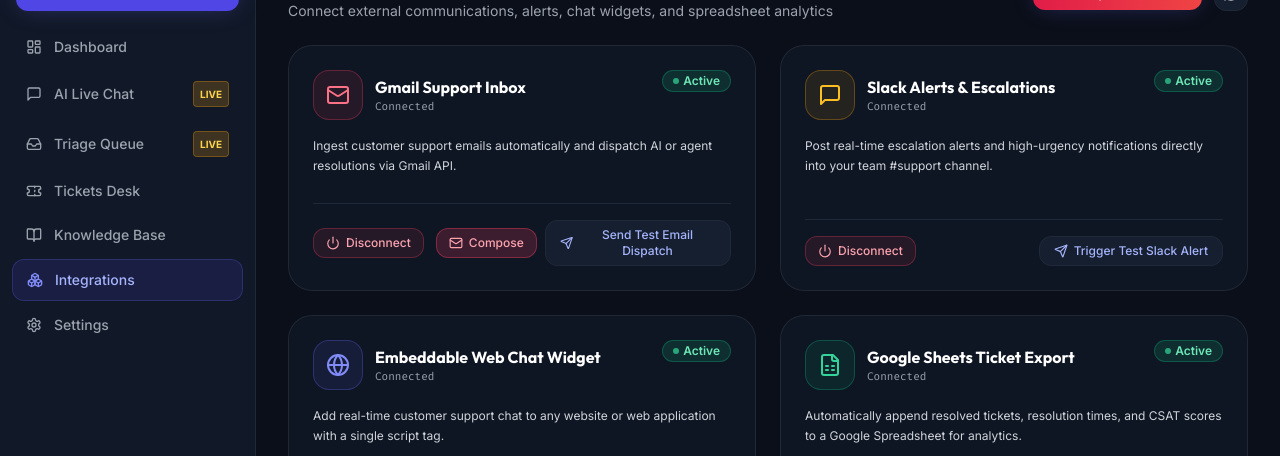
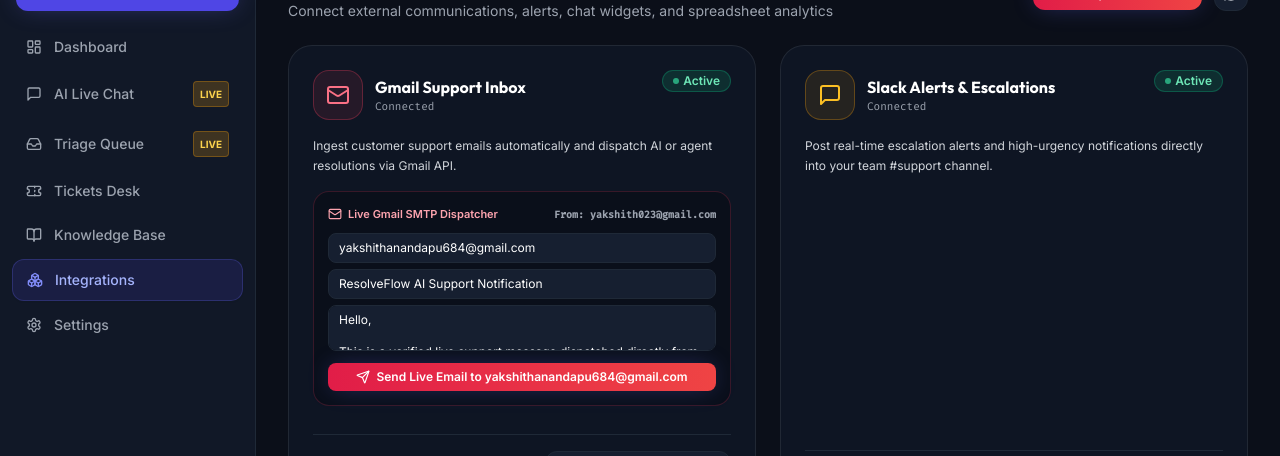
Before and after one commit to YAKSHITH684/AI-Customer-Support, a Next.js app in the folder client/: page /integrations in a window 1280 px wide. Shown: the part 129-585 px from the top of the page. Built offline with nearby package versions, Linux system fonts and the light colour scheme; no server answers; sample sign-in values are in the browser's storage.

Commit message:
feat(ui): add inline Gmail SMTP dispatcher box inside Gmail integration card

```diff
--- a/client/src/pages/integrations.js
+++ b/client/src/pages/integrations.js
@@ -294,6 +294,67 @@
                       {p.desc}
                     </p>
 
+                    {/* Inline Live Email Dispatcher for Gmail */}
+                    {p.id === 'gmail' && isConnected && (
+                      <div className="p-3.5 rounded-2xl bg-dark-bg/80 border border-rose-500/20 space-y-2.5 mt-2">
+                        <div className="flex items-center justify-between text-[11px] text-rose-300 font-semibold">
+                          <span className="flex items-center gap-1.5">
+                            <Mail className="w-3.5 h-3.5" />
+                            Live Gmail SMTP Dispatcher
+                          </span>
+                          <span className="text-[10px] text-gray-400 font-mono">From: yakshith023@gmail.com</span>
+                        </div>
+
+                        {emailStatus && (
+                          <div className={`p-2 rounded-xl text-[11px] flex items-center gap-1.5 ${emailStatus.success ? 'bg-emerald-500/10 text-emerald-300 border border-emerald-500/20' : 'bg-rose-500/10 text-rose-300 border border-rose-500/20'}`}>
+                            {emailStatus.success ? <CheckCircle2 className="w-3.5 h-3.5 flex-shrink-0" /> : <AlertTriangle className="w-3.5 h-3.5 flex-shrink-0" />}
+                            <span className="truncate">{emailStatus.message}</span>
+                          </div>
+                        )}
+
+                        <div className="space-y-1.5">
+                          <input
+                            type="email"
+                            value={emailForm.to}
+                            onChange={(e) => setEmailForm({ ...emailForm, to: e.target.value })}
+                            placeholder="Recipient Email (To)"
+                            className="w-full px-2.5 py-1.5 rounded-lg bg-dark-card border border-dark-border text-white text-xs placeholder-gray-500 focus:outline-none focus:border-rose-500/50"
+                          />
+                          <input
+                            type="text"
+                            value={emailForm.subject}
+                            onChange={(e) => setEmailForm({ ...emailForm, subject: e.target.value })}
+                            placeholder="Subject"
+                            className="w-full px-2.5 py-1.5 rounded-lg bg-dark-card border border-dark-border text-white text-xs placeholder-gray-500 focus:outline-none focus:border-rose-500/50"
+                          />
+                          <textarea
+                            rows={2}
+                            value={emailForm.body}
+                            onChange={(e) => setEmailForm({ ...emailForm, body: e.target.value })}
+                            placeholder="Message body..."
+                            className="w-full px-2.5 py-1.5 rounded-lg bg-dark-card border border-dark-border text-white text-xs placeholder-gray-500 focus:outline-none focus:border-rose-500/50 resize-none"
+                          />
+                          <button
+                            onClick={handleSendCustomEmail}
+                            disabled={isSendingEmail}
+                            className="w-full py-1.5 rounded-lg bg-gradient-to-r from-rose-600 to-red-500 hover:from-rose-500 hover:to-red-400 text-white text-xs font-semibold flex items-center justify-center gap-1.5 transition-all shadow-glow-brand disabled:opacity-50"
+                          >
+                            {isSendingEmail ? (
+                              <>
+                                <Loader2 className="w-3.5 h-3.5 animate-spin" />
+                                <span>Sending Live Email...</span>
+                              </>
+                            ) : (
+                              <>
+                                <Send className="w-3.5 h-3.5" />
+                                <span>Send Live Email to {emailForm.to}</span>
+                              </>
+                            )}
+                          </button>
+                        </div>
+                      </div>
+                    )}
+
                     {savedDoc?.healthStatus === 'expired' && (
                       <div className="p-2.5 rounded-xl bg-amber-500/10 border border-amber-500/20 text-amber-200 text-xs flex items-start gap-2">
                         <AlertTriangle className="w-4 h-4 text-amber-400 flex-shrink-0 mt-0.5" />
```
